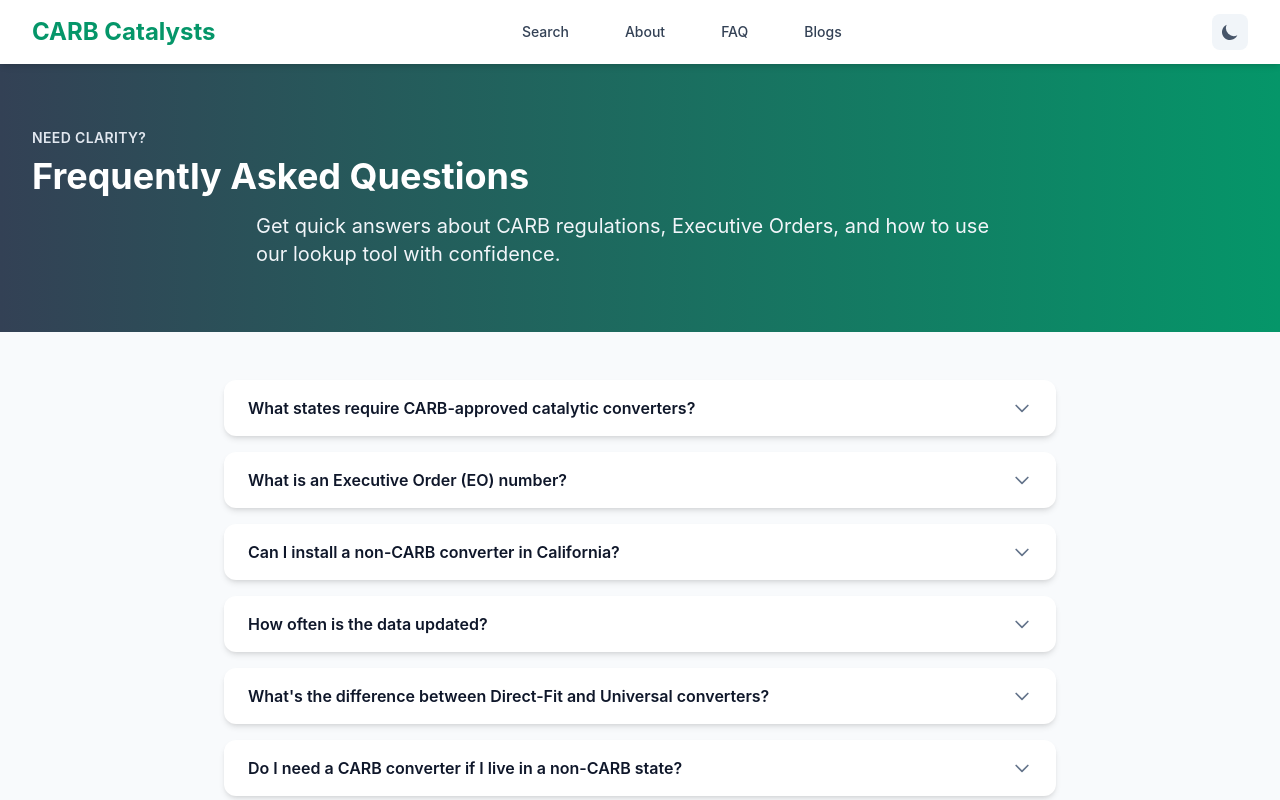
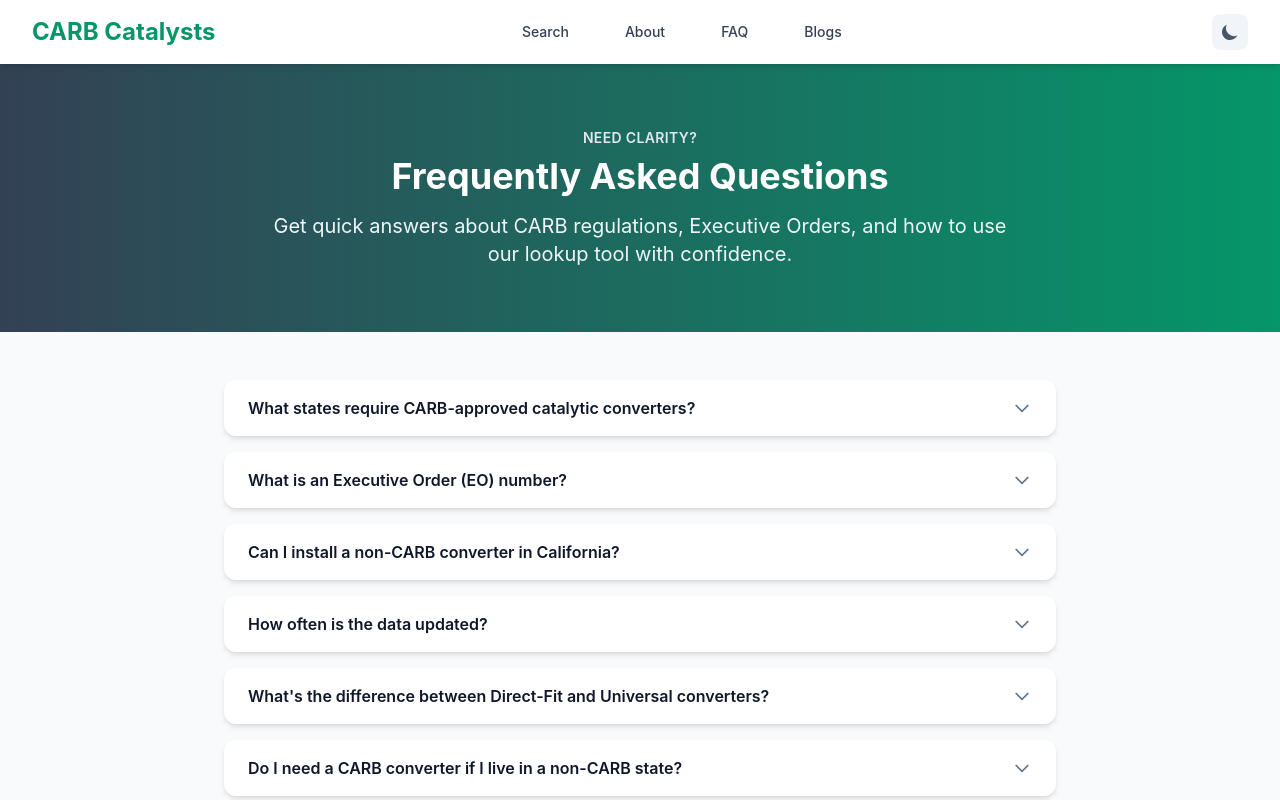
Before and after one commit to kashifakram1999/Catalysts_Project, a React app in the folder frontend/: page /faq in a window 1280 px wide. Shown: the top 800 px of the page. Built offline with nearby package versions, Linux system fonts and the light colour scheme; no server answers; the HTML template or start-up script is replaced by a standard one.

Commit message:
Fixed Hero section

```diff
--- a/frontend/src/pages/Blogs.jsx
+++ b/frontend/src/pages/Blogs.jsx
@@ -40,6 +40,7 @@
         eyebrow="Insights"
         title="CARB Converter Blog"
         subtitle="Field reports, compliance updates, and practical tips curated by CARB data specialists."
+        alignment="center"
       />
 
       <section className="max-w-6xl mx-auto px-4 sm:px-6 lg:px-8 py-12">
--- a/frontend/src/pages/FAQ.jsx
+++ b/frontend/src/pages/FAQ.jsx
@@ -49,6 +49,7 @@
         eyebrow="Need clarity?"
         title="Frequently Asked Questions"
         subtitle="Get quick answers about CARB regulations, Executive Orders, and how to use our lookup tool with confidence."
+        alignment="center"
       />
 
       <div className="max-w-4xl mx-auto px-4 sm:px-6 lg:px-8 py-12">
```
Also changed, not shown: 1 other file (tests, documents, lock files or other folders).
